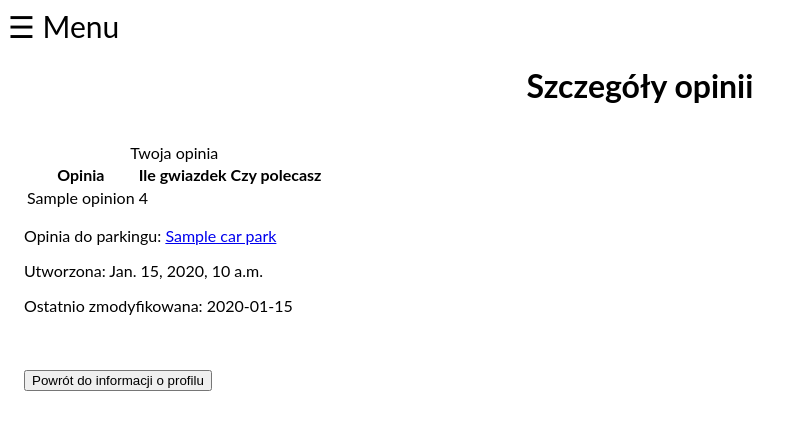
After one commit to rjedel/check-car-park, a Django app: template car_park/templates/car_park/opinion_detail.html in a window 1280 px wide. The commit adds this page. Shown: the top 430 px of the page, without its empty margins (0-805 px from the left). Run offline with Django 3.2, Linux system fonts and the light colour scheme; the template is opened without the code that fills it: most values are stand-ins (such as "Sample title", 1, 10 or a date in 2020).

Commit message:
user opinion list, opinion detail

```diff
--- /dev/null
+++ b/car_park/templates/car_park/opinion_detail.html
@@ -0,0 +1,39 @@
+{% extends "car_park/base.html" %}
+{% block title %}Szczegóły opinii{% endblock %}
+{% block heading %}
+    <h1>Szczegóły&nbsp;opinii</h1>
+{% endblock heading %}
+{% block content %}
+    <table>
+        <caption>Twoja opinia</caption>
+        <tr>
+            <th>Opinia</th>
+            <th>Ile gwiazdek</th>
+            <th>Czy polecasz</th>
+        </tr>
+        <tr>
+            <td>{{ logged_user_opinion.opinion }}</td>
+            <td>{{ logged_user_opinion.stars }}</td>
+            <td>
+                {% if logged_user_opinion.votes == 1 %}
+                    Tak
+                {% endif %}
+                {% if logged_user_opinion.votes == -1 %}
+                    Nie
+                {% endif %}
+            </td>
+        </tr>
+    </table>
+    <p>Opinia do parkingu:
+        <a href="{% url 'car_park_detail' logged_user_opinion.car_park.pk %}">
+            {{ logged_user_opinion.car_park.name }}
+        </a>
+    </p>
+    <p>Utworzona: {{ logged_user_opinion.created }}</p>
+    <p>Ostatnio zmodyfikowana: {{ logged_user_opinion.update }}</p>
+    <br>
+    <br>
+    <a href="{% url 'view_profile' %}">
+        <button type="button">Powrót do informacji o profilu</button>
+    </a>
+{% endblock content %}
--- a/car_park/templates/car_park/user_opinion.html
+++ b/car_park/templates/car_park/user_opinion.html
@@ -12,6 +12,7 @@
                 <th>Opinia</th>
                 <th>Ile gwiazdek</th>
                 <th>Czy polecasz</th>
+                <th></th>
             </tr>
             {% for opinion in user_opinions %}
                 <tr>
@@ -26,6 +27,7 @@
                             Nie
                         {% endif %}
                     </td>
+                    <td><a href="{% url 'opinion_detail' opinion.pk %}">więcej</a></td>
                 </tr>
             {% endfor %}
         </table>
--- a/config/urls.py
+++ b/config/urls.py
@@ -19,7 +19,7 @@ from django.urls import path
 
 from car_park.views import SignupView, CustomLoginView, CustomLogoutView, AllCarParksListView, CarParkDetailView, \
     AddCarParkView, AboutView, ContactView, ProfileView, EditProfileView, ChangePasswordView, SearchView, OpinionView, \
-    UserOpinionsView
+    UserOpinionsView, OpinionDetailView
 
 urlpatterns = [
     path('admin/', admin.site.urls),
@@ -36,5 +36,6 @@ urlpatterns = [
     path('profile/edit/', EditProfileView.as_view(), name='edit_profile'),
     path('profile/change_password/', ChangePasswordView.as_view(), name='change_password'),
     path('profile/user_opinions/', UserOpinionsView.as_view(), name='user_opinions'),
+    path('profile/user_opinions/opinion_detail/<int:opinion_pk>/', OpinionDetailView.as_view(), name='opinion_detail'),
     path('search/', SearchView.as_view(), name='search'),
 ]
```
Also changed, not shown: car_park/templates/car_park/carpark_detail.html (+22 -1 lines), car_park/templates/car_park/logged_user_opinion.html (deleted, +0 -20 lines), car_park/views.py (+7 -0 lines).
